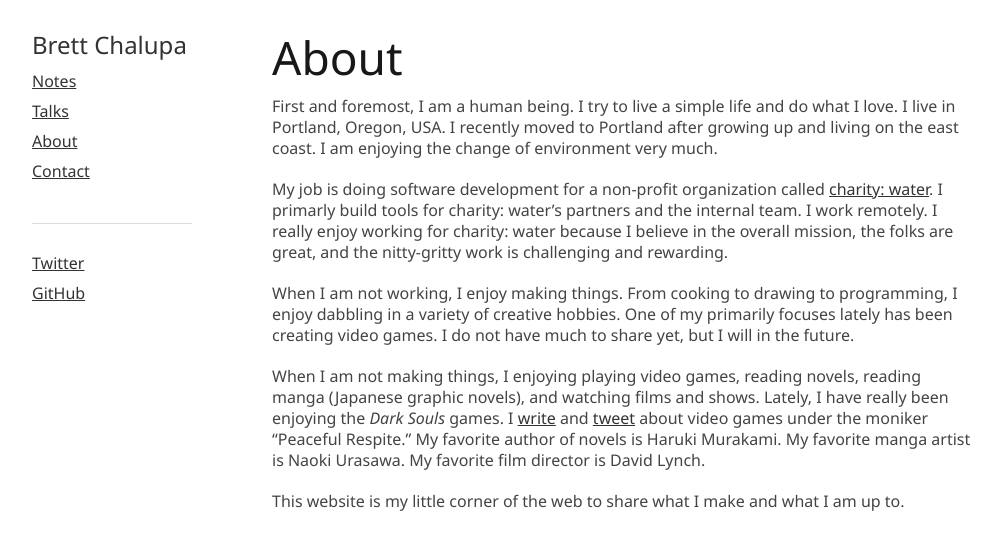
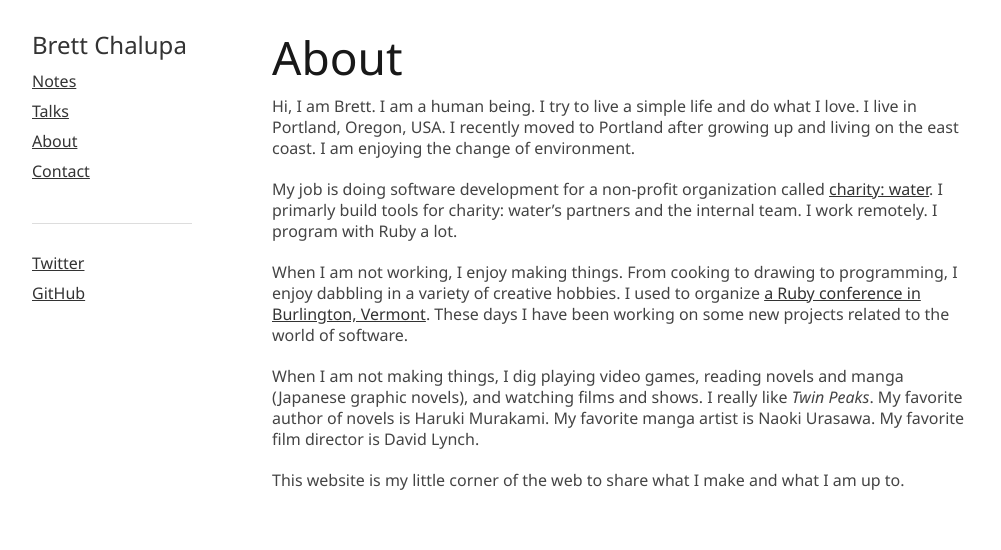
Before and after one commit to brettchalupa/brettchalupa.github.io, a Jekyll site: the page built from about.md, in a window 1280 px wide. Shown: the top 550 px of the page, without its empty margins (138-1139 px from the left). Built offline with Jekyll 4.4.1, drawn with Linux system fonts in a browser that asks for light colours; Markdown is read by kramdown in place of the engine named in the settings.

Commit message:
Update the About page
This reworks some of the text and info to be more accurate. It is just
some minor changes.

```diff
--- a/about.md
+++ b/about.md
@@ -6,31 +6,27 @@ permalink: /about/
 
 # About
 
-First and foremost, I am a human being. I try to live a simple life and
+Hi, I am Brett. I am a human being. I try to live a simple life and
 do what I love. I live in Portland, Oregon, USA. I recently moved to
 Portland after growing up and living on the east coast. I am enjoying
-the change of environment very much.
+the change of environment.
 
 My job is doing software development for a non-profit organization
 called [charity: water](http://charitywater.org). I primarly build tools
 for charity: water's partners and the internal team. I work remotely. I
-really enjoy working for charity: water because I believe in the overall
-mission, the folks are great, and the nitty-gritty work is challenging
-and rewarding.
+program with Ruby a lot.
 
 When I am not working, I enjoy making things. From cooking to drawing to
-programming, I enjoy dabbling in a variety of creative hobbies. One of
-my primarily focuses lately has been creating video games. I do not have
-much to share yet, but I will in the future.
+programming, I enjoy dabbling in a variety of creative hobbies. I used
+to organize [a Ruby conference in Burlington,
+Vermont](http://www.burlingtonrubyconference.com/). These days I have
+been working on some new projects related to the world of software.
 
-When I am not making things, I enjoying playing video games, reading
-novels, reading manga (Japanese graphic novels), and watching films and
-shows. Lately, I have really been enjoying the _Dark Souls_ games. I
-[write](http://www.peacefulrespite.com/) and
-[tweet](https://twitter.com/peacefulrespite) about video games under the
-moniker "Peaceful Respite." My favorite author of novels is Haruki
-Murakami. My favorite manga artist is Naoki Urasawa. My favorite film
-director is David Lynch.
+When I am not making things, I dig playing video games, reading
+novels and manga (Japanese graphic novels), and watching films and
+shows. I really like _Twin Peaks_. My favorite author of novels is
+Haruki Murakami. My favorite manga artist is Naoki Urasawa. My favorite
+film director is David Lynch.
 
 This website is my little corner of the web to share what I make and
 what I am up to.
```
